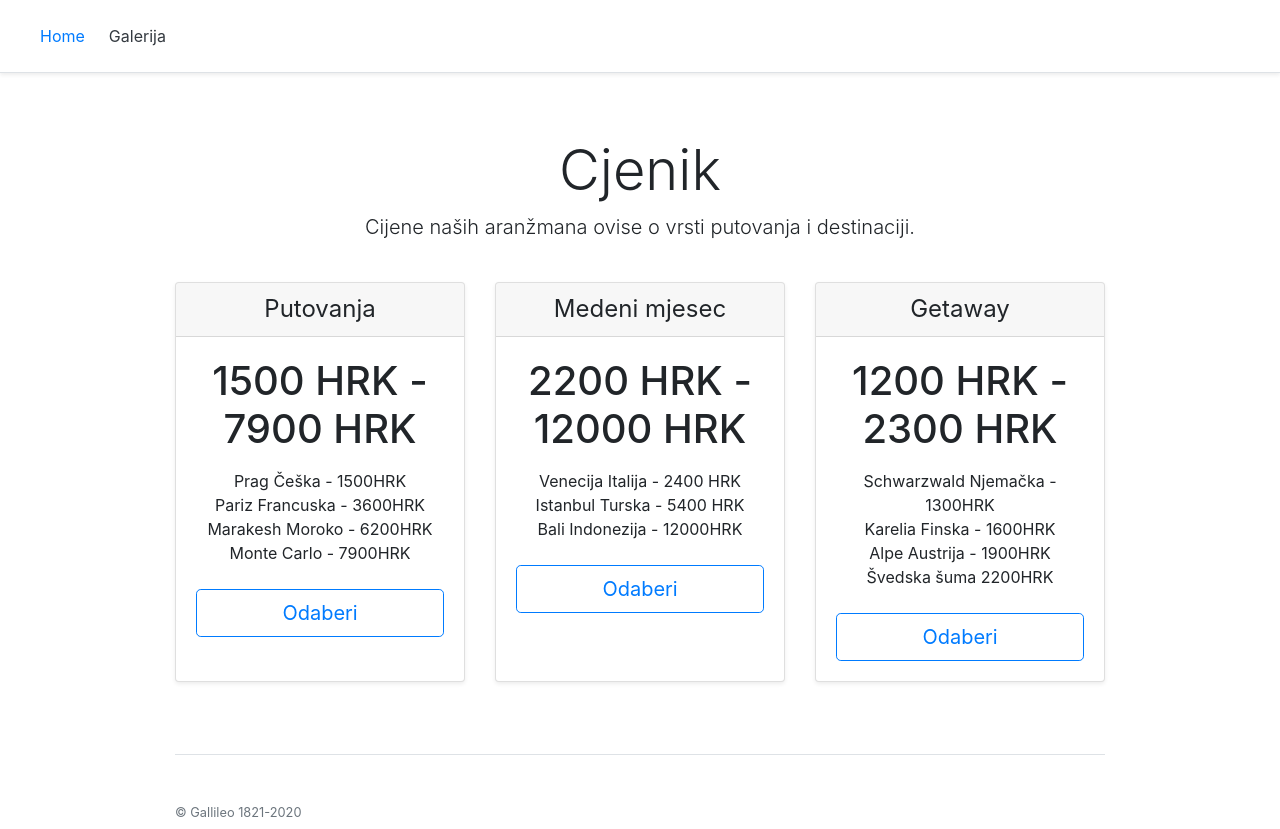
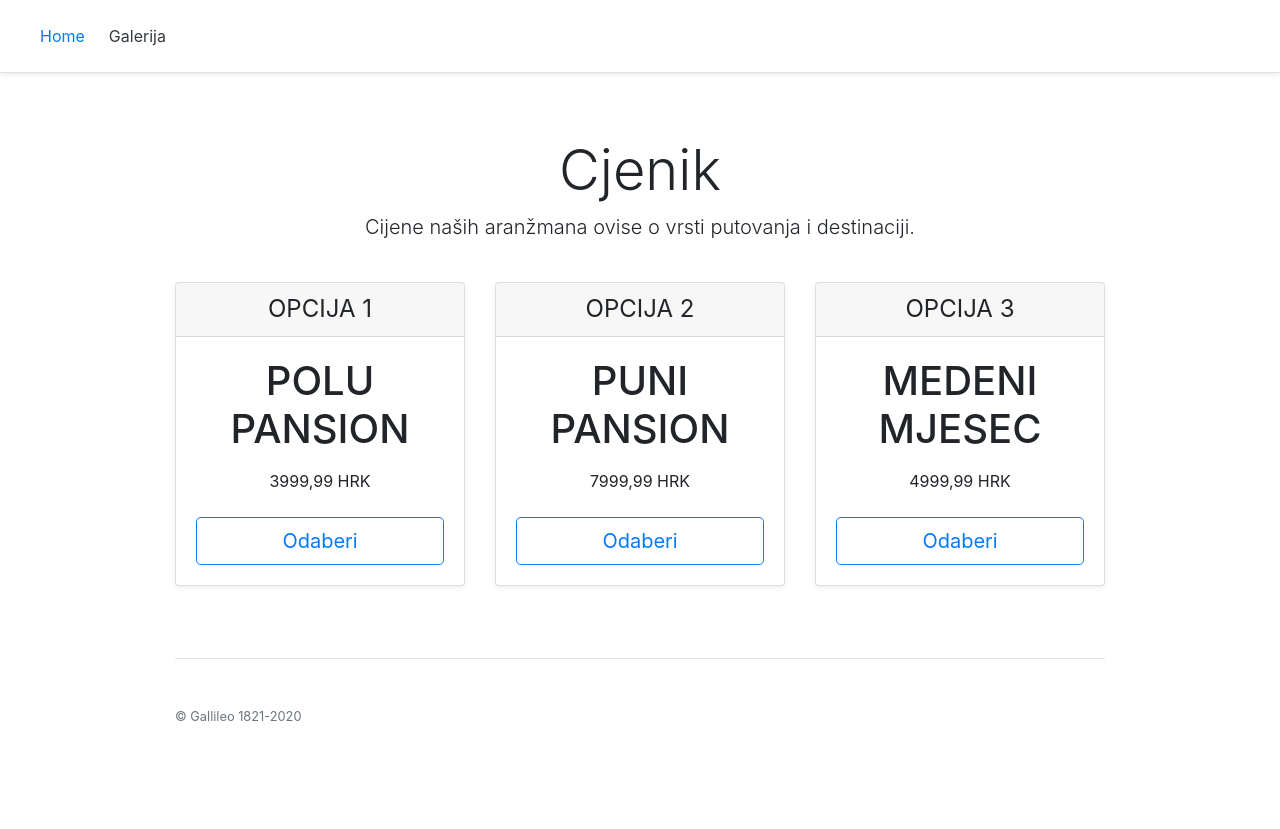
Before and after one commit to FilipBaric/pzw-pz2-FilipBaric, a Flask app: page /pricing.html in a window 1280 px wide. Shown: the top 829 px of the page. After the commit the page ends 721 px from the top, so only its background shows below. Run offline with Flask 2, Linux system fonts and the light colour scheme; some libraries are stand-ins or nearby versions.

Commit message:
Novi push, 4.2.

```diff
--- a/Projekt/app.py
+++ b/Projekt/app.py
@@ -40,9 +40,12 @@ def galerija():
 def pricing():
     return render_template("pricing.html")
 
-@app.route("/checkout.html")
-def checkout():
-    return render_template("checkout.html")
+@app.route("/checkout.html/<id>")
+def checkout(id):
+
+
+
+    return render_template("checkout.html", id = id)
 
 @app.route("/zahvala.html")
 def zahvala():
--- a/Projekt/templates/pricing.html
+++ b/Projekt/templates/pricing.html
@@ -76,47 +76,38 @@
   <div class="card-deck mb-3 text-center">
     <div class="card mb-4 shadow-sm">
       <div class="card-header">
-        <h4 class="my-0 font-weight-normal">Putovanja</h4>
+        <h4 class="my-0 font-weight-normal">OPCIJA 1</h4>
       </div>
       <div class="card-body">
-        <h1 class="card-title pricing-card-title">1500 HRK - 7900 HRK <small class="text-muted"></small></h1>
+        <h1 class="card-title pricing-card-title">POLU PANSION<small class="text-muted"></small></h1>
         <ul class="list-unstyled mt-3 mb-4">
-          <li>Prag Češka - 1500HRK</li>
-          <li>Pariz Francuska - 3600HRK</li>
-          <li>Marakesh Moroko - 6200HRK</li>
-          <li>Monte Carlo - 7900HRK</li>
+          <li>3999,99 HRK</li>
         </ul>
-        <button type="button" class="btn btn-lg btn-block btn-outline-primary"><a href="checkout.html">Odaberi</a></button>
+        <button type="button" class="btn btn-lg btn-block btn-outline-primary"><a href="checkout.html/0">Odaberi</a></button>
       </div>
     </div>
     <div class="card mb-4 shadow-sm">
       <div class="card-header">
-        <h4 class="my-0 font-weight-normal">Medeni mjesec</h4>
+        <h4 class="my-0 font-weight-normal">OPCIJA 2</h4>
       </div>
       <div class="card-body">
-        <h1 class="card-title pricing-card-title">2200 HRK - 12000 HRK <small class="text-muted"><a href="checkout.html"></a></small></h1>
+        <h1 class="card-title pricing-card-title">PUNI PANSION<small class="text-muted"></small></h1>
         <ul class="list-unstyled mt-3 mb-4">
-          <li></li>
-          <li>Venecija Italija - 2400 HRK</li>
-          <li>Istanbul Turska - 5400 HRK</li>
-          <li>Bali Indonezija - 12000HRK</li>
+          <li>7999,99 HRK</li>
         </ul>
-        <button type="button" class="btn btn-lg btn-block btn-outline-primary"><a href="checkout.html">Odaberi</a>  </button>
+        <button type="button" class="btn btn-lg btn-block btn-outline-primary"><a href="checkout.html/1">Odaberi</a></button>
       </div>
     </div>
     <div class="card mb-4 shadow-sm">
       <div class="card-header">
-        <h4 class="my-0 font-weight-normal">Getaway</h4>
+        <h4 class="my-0 font-weight-normal">OPCIJA 3</h4>
       </div>
       <div class="card-body">
-        <h1 class="card-title pricing-card-title">1200 HRK - 2300 HRK<small class="text-muted"></small></h1>
+        <h1 class="card-title pricing-card-title">MEDENI MJESEC<small class="text-muted"></small></h1>
         <ul class="list-unstyled mt-3 mb-4">
-          <li>Schwarzwald Njemačka - 1300HRK</li>
-          <li>Karelia Finska - 1600HRK</li>
-          <li>Alpe Austrija - 1900HRK</li>
-          <li>Švedska šuma 2200HRK</li>
+          <li>4999,99 HRK</li>
         </ul>
-        <button type="button" class="btn btn-lg btn-block btn-outline-primary"><a href="checkout.html">Odaberi</a></button>
+        <button type="button" class="btn btn-lg btn-block btn-outline-primary"><a href="checkout.html/2">Odaberi</a></button>
       </div>
     </div>
   </div>
```
Also changed, not shown: Projekt/templates/checkout.html (+62 -22 lines), README.md (deleted), 1 other file.
